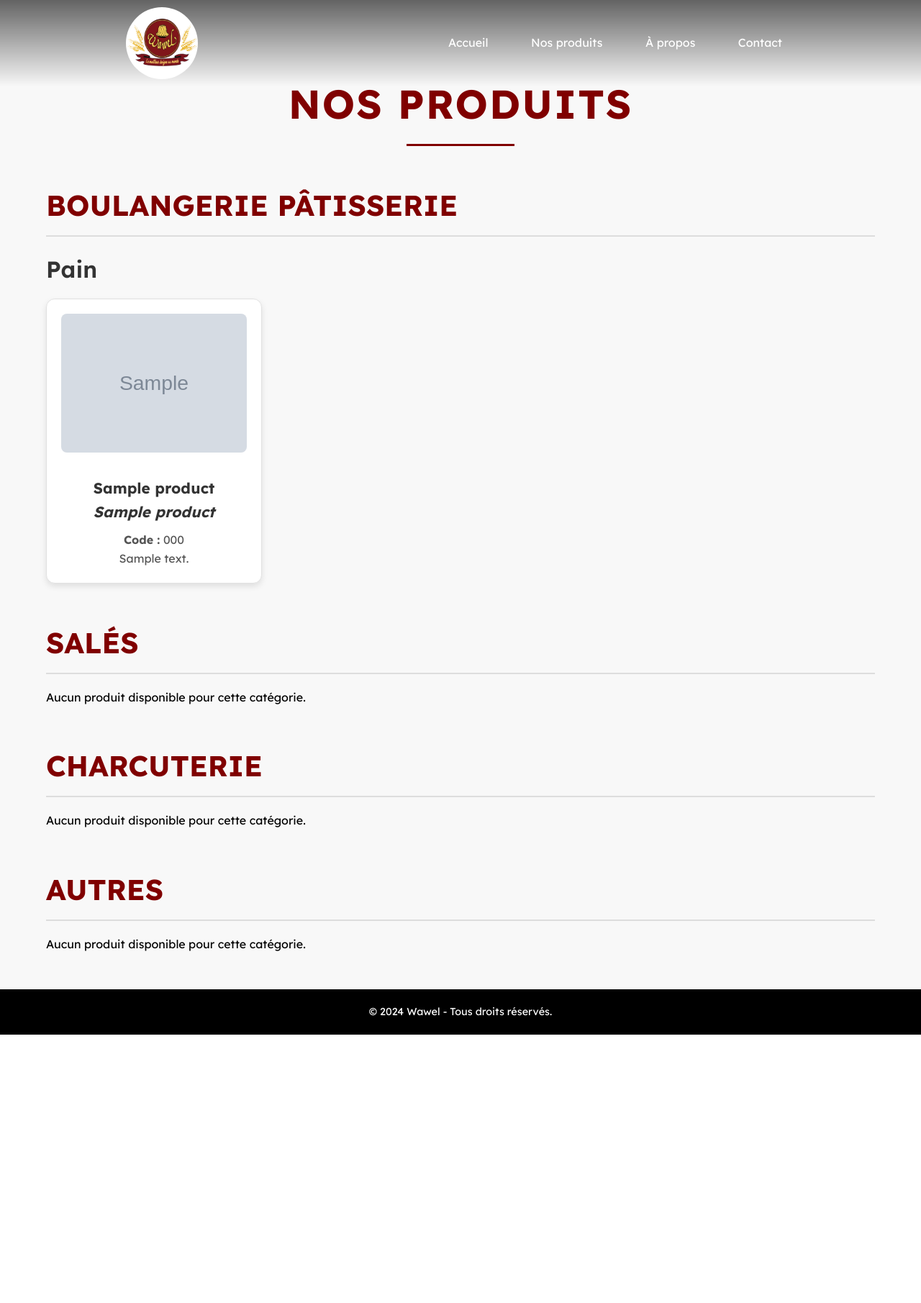
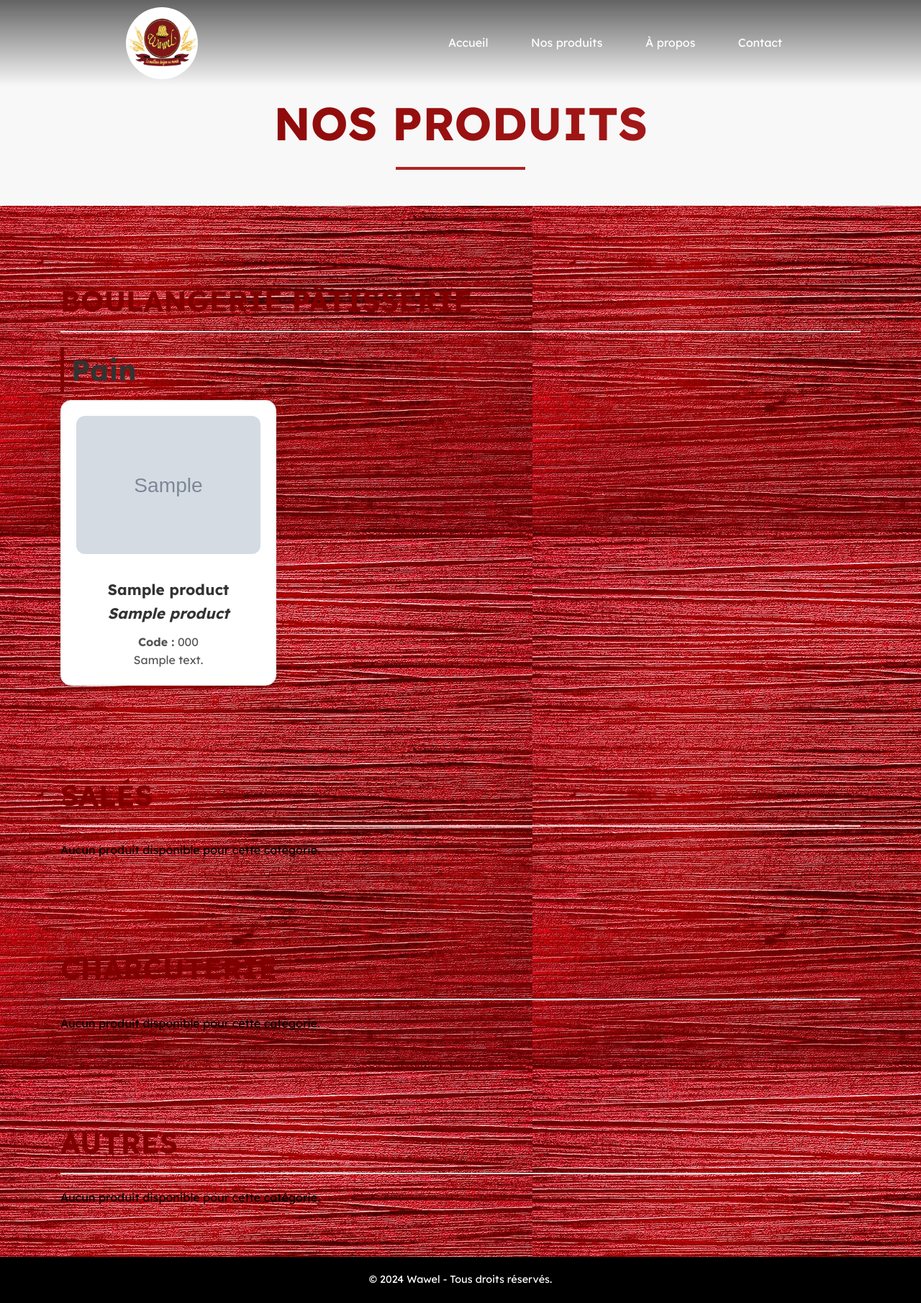
Before and after one commit to Ines-Oubabas/Wawel, a Django app: page /produits/ in a window 1280 px wide. Shown: the whole page at 72% size. Before the commit the page ends 1438 px from the top, so only its background shows below. Run offline with Django 5.2, Linux system fonts and the light colour scheme; tables that the repository leaves empty hold one stand-in row (values such as "Sample post"); grey boxes marked "Sample" are stand-in pictures.

Commit message:
produit et submit

```diff
--- a/magasin/static/css/produits.css
+++ b/magasin/static/css/produits.css
@@ -3,38 +3,69 @@
     font-family: "Poppins", Arial, sans-serif;
     margin: 0;
     padding: 0;
+    background: linear-gradient(to bottom, #ffffff, #f8f8f8);
+    line-height: 1.6;
+    position: relative;
+}
+
+body::before {
+    content: "";
+    position: absolute;
+    top: 0;
+    left: 0;
+    width: 100%;
+    height: 100%;
+    background-image: url('../images/texture.png');
+    opacity: 1;
+    z-index: -1;
+}
+
+/* Enlever la marge blanche au-dessus du header */
+header {
+    margin: 0;
+    padding: 20px 0; /* Ajustez la valeur selon vos besoins */
     background-color: #f8f8f8;
-    line-height: 1.6;
 }
 
 /* Titre principal */
 .page-title {
-    font-size: 3.5rem;
+    font-size: 4rem;
     color: #800000;
     text-align: center;
-    margin-top: 100px; /* Ajuste ici pour plus d'espacement */
-    margin-bottom: 30px;
+    margin: 100px 0 30px; /* Décalage du titre vers le bas */
     font-weight: bold;
-    letter-spacing: 2px;
     text-transform: uppercase;
+    background: linear-gradient(to right, #800000, #b22222);
+    background-clip: text;
+    -webkit-background-clip: text;
+    -webkit-text-fill-color: transparent;
     position: relative;
-    animation: fadeInDown 1s ease-out;
 }
 
 .page-title::after {
     content: "";
     display: block;
-    width: 150px;
-    height: 3px;
-    background-color: #800000;
+    width: 180px;
+    height: 4px;
+    background-color: #b22222;
     margin: 10px auto 0;
+    animation: grow-line 1s ease-out forwards;
 }
 
+@keyframes grow-line {
+    from {
+        width: 0;
+    }
+    to {
+        width: 180px;
+    }
+}
 
 /* Catégories */
 .product-category {
     margin: 50px auto;
     width: 90%;
+    padding: 20px;
     animation: fadeInUp 1s ease-in-out;
 }
 
@@ -50,22 +81,25 @@
 }
 
 .product-category h2:hover {
-    color: #5a0000;
+    color: #b22222;
     cursor: pointer;
 }
 
 .subcategory h3 {
-    font-size: 2rem;
+    font-size: 2.5rem;
     color: #333;
-    margin: 20px 0 15px;
-    font-weight: 600;
+    margin: 20px 0 10px;
+    font-weight: bold;
     text-transform: capitalize;
-    transition: all 0.3s ease;
+    text-align: left;
+    padding-left: 10px;
+    border-left: 5px solid #800000;
+    transition: all 0.3s ease-in-out;
 }
 
 .subcategory h3:hover {
-    transform: translateX(10px);
-    color: #800000;
+    color: #b22222;
+    padding-left: 20px;
 }
 
 /* Cartes de produits */
@@ -79,28 +113,28 @@
 
 .product-card {
     background: #fff;
-    border: 1px solid #e1e1e1;
-    box-shadow: 0 4px 8px rgba(0, 0, 0, 0.1);
-    border-radius: 12px;
+    border: 2px solid #f1f1f1;
+    border-radius: 15px;
+    box-shadow: 0 8px 15px rgba(0, 0, 0, 0.1);
     padding: 20px;
     width: 300px;
     text-align: center;
-    transition: all 0.3s ease;
+    transition: transform 0.3s ease, box-shadow 0.3s ease;
     animation: fadeIn 1s forwards;
     opacity: 0;
     transform: translateY(30px);
 }
 
 .product-card:hover {
-    transform: translateY(-10px);
-    box-shadow: 0 10px 15px rgba(0, 0, 0, 0.2);
+    transform: scale(1.05);
+    box-shadow: 0 15px 25px rgba(0, 0, 0, 0.2);
     border-color: #800000;
 }
 
 .product-card img {
     width: 100%;
     height: auto;
-    border-radius: 8px;
+    border-radius: 12px;
     margin-bottom: 15px;
 }
 
@@ -135,17 +169,6 @@
     }
 }
 
-@keyframes fadeInDown {
-    from {
-        opacity: 0;
-        transform: translateY(-20px);
-    }
-    to {
-        opacity: 1;
-        transform: translateY(0);
-    }
-}
-
 /* Footer */
 footer {
     background-color: #000000;
```
Also changed, not shown: magasin/static/css/success.css (+26 -15 lines), magasin/static/images/texture.png (added), 1 other file.
